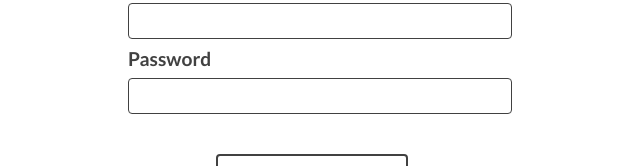
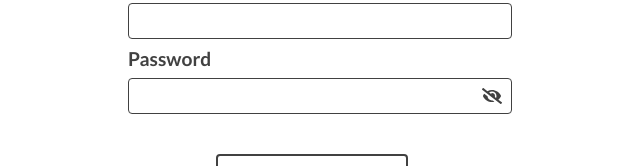
Before and after one commit to yacheng3249/SoniQube, a React (Create React App) app in the folder client/: page /registration in a window 1280 px wide. Shown: the part 276-442 px from the top of the page, without its empty margins (320-960 px from the left). Built offline with nearby package versions, Linux system fonts and the light colour scheme.

Commit message:
feat: Add password visibility setting into login and registration pages

```diff
--- a/client/src/pages/SignUp.js
+++ b/client/src/pages/SignUp.js
@@ -1,4 +1,4 @@
-import React from "react";
+import React, { useState } from "react";
 import { useForm } from "react-hook-form";
 import { useMutation } from "@apollo/client";
 import { SIGNUP_MUTATION } from "../utils/apolloGraphql";
@@ -6,6 +6,8 @@ import { requiredOptions } from "../utils/requiredOptions";
 import useSignInStore from "../zustand/useSignInStore";
 import { useNavigate } from "react-router-dom";
 import { useAlert } from "../providers/AlertProvider";
+import { FontAwesomeIcon } from "@fortawesome/react-fontawesome";
+import { faEye, faEyeSlash } from "@fortawesome/free-solid-svg-icons";
 
 const SignUp = () => {
   const navigate = useNavigate();
@@ -17,6 +19,7 @@ const SignUp = () => {
     reset,
     formState: { errors },
   } = useForm();
+  const [showPassword, setShowPassword] = useState(false);
 
   const [signUpFn] = useMutation(SIGNUP_MUTATION, {
     onCompleted({ signUp }) {
@@ -65,11 +68,19 @@ const SignUp = () => {
         </div>
         <div className="field">
           <label>Password</label>
-          <input
-            type="password"
-            name="password"
-            {...register("password", requiredOptions.password)}
-          />
+          <div style={{ position: "relative" }}>
+            <input
+              type={showPassword ? "text" : "password"}
+              name="password"
+              {...register("password", requiredOptions.password)}
+            />
+            <FontAwesomeIcon
+              className="visibility"
+              onClick={() => setShowPassword(!showPassword)}
+              size="1x"
+              icon={showPassword ? faEye : faEyeSlash}
+            />
+          </div>
           <small>{errors?.password && errors.password.message}</small>
         </div>
         <button className="submit-button">Submit</button>
--- a/client/src/pages/sign-in.js
+++ b/client/src/pages/sign-in.js
@@ -1,4 +1,4 @@
-import React from "react";
+import React, { useState } from "react";
 import { useForm } from "react-hook-form";
 import { useMutation } from "@apollo/client";
 import { MUTATION_LOGIN } from "../utils/apolloGraphql";
@@ -6,6 +6,8 @@ import { requiredOptions } from "../utils/requiredOptions";
 import useSignInStore from "../zustand/useSignInStore";
 import { Link, useNavigate } from "react-router-dom";
 import { useAlert } from "../providers/AlertProvider";
+import { FontAwesomeIcon } from "@fortawesome/react-fontawesome";
+import { faEye, faEyeSlash } from "@fortawesome/free-solid-svg-icons";
 
 const SignIn = () => {
   const navigate = useNavigate();
@@ -16,6 +18,7 @@ const SignIn = () => {
     handleSubmit,
     formState: { errors },
   } = useForm();
+  const [showPassword, setShowPassword] = useState(false);
 
   const [loginFn] = useMutation(MUTATION_LOGIN, {
     onCompleted({ login }) {
@@ -53,11 +56,19 @@ const SignIn = () => {
         </div>
         <div className="field">
           <label>Password</label>
-          <input
-            type="password"
-            name="password"
-            {...register("password", requiredOptions.password)}
-          />
+          <div style={{ position: "relative" }}>
+            <input
+              type={showPassword ? "text" : "password"}
+              name="password"
+              {...register("password", requiredOptions.password)}
+            />
+            <FontAwesomeIcon
+              className="visibility"
+              onClick={() => setShowPassword(!showPassword)}
+              size="1x"
+              icon={showPassword ? faEye : faEyeSlash}
+            />
+          </div>
           <small>{errors?.password && errors.password.message}</small>
           <Link
             to="/reset_password"
```
